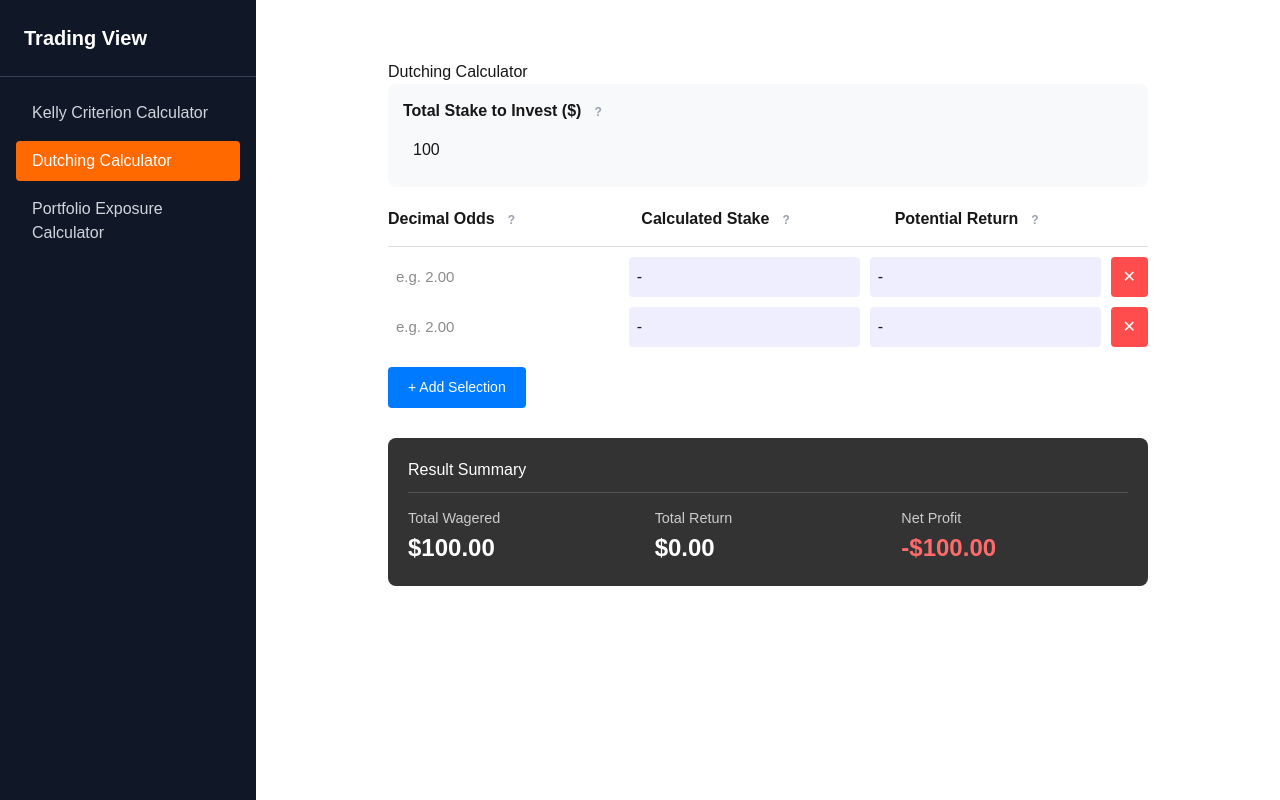
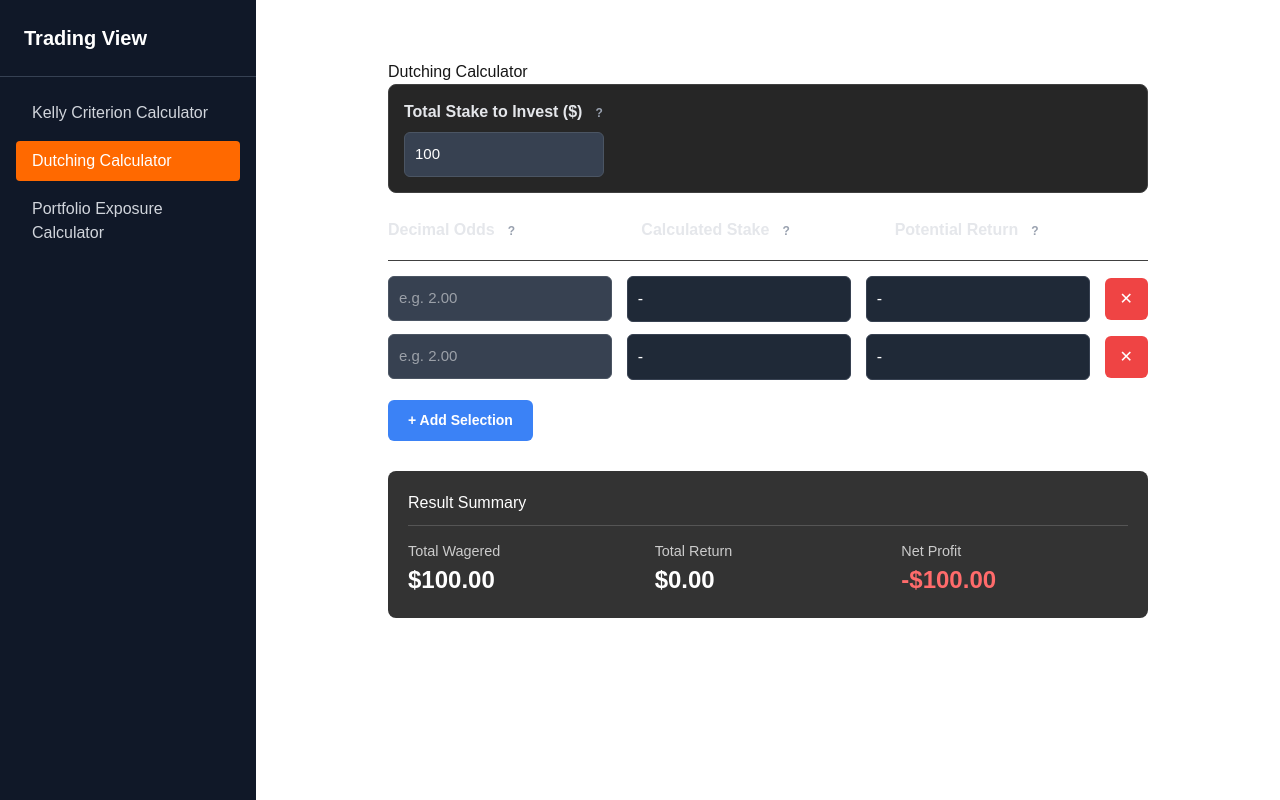
Before and after one commit to Mervan1337/trading-view, a Next.js app: page / in a window 1280 px wide. Both pictures are taken after a click on the button "Dutching Calculator". Built offline with nearby package versions, Linux system fonts and the light colour scheme.

Commit message:
fixed so it can handle darkmode

```diff
--- a/src/app/tools/dutching/DutchingInput.jsx
+++ b/src/app/tools/dutching/DutchingInput.jsx
@@ -1,5 +1,4 @@
 import React from 'react';
-// Make sure you import your Tooltip component here
 import Tooltip from "@/app/components/ui/Tooltip"
 
 const DutchingInput = ({
@@ -14,80 +13,116 @@ const DutchingInput = ({
   const formatCurrency = (num) =>
     new Intl.NumberFormat('en-US', { style: 'currency', currency: 'USD' }).format(num);
 
-  // Helper style for aligning text with the tooltip
+  // --- STYLES ---
+
+  // Style for the labels
   const labelStyle = {
     display: 'flex',
     alignItems: 'center',
-    gap: '5px', // Space between text and tooltip
+    gap: '5px',
     fontWeight: 'bold',
-    marginBottom: '5px'
+    marginBottom: '8px',
+    color: '#e5e7eb' // Light gray text for readability on dark
+  };
+
+  // Style for the Input Fields (Dark Mode)
+  const inputStyle = {
+    padding: '10px',
+    width: '100%',
+    fontSize: '15px',
+    borderRadius: '6px',
+    border: '1px solid #4b5563', // Dark border
+    background: '#374151',        // Dark Gray background
+    color: '#ffffff'              // White text
+  };
+
+  // Style for the Read-Only result boxes
+  const readOnlyStyle = {
+    padding: '10px',
+    borderRadius: '6px',
+    background: '#1f2937',        // Very dark gray (almost black)
+    color: '#ffffff',             // White text
+    border: '1px solid #374151',
+    minHeight: '40px',
+    display: 'flex',
+    alignItems: 'center'
   };
 
   return (
     <div className="dutching-input">
-      {/* Global Stake Input */}
-      <div style={{ marginBottom: '20px', padding: '15px', background: '#f8f9fa', borderRadius: '8px' }}>
+
+      {/* --- Global Stake Input --- */}
+      <div style={{ marginBottom: '25px', padding: '15px', background: '#262626', borderRadius: '8px', border: '1px solid #404040' }}>
         <div style={labelStyle}>
           Total Stake to Invest ($)
           <Tooltip text="The total budget you want to split across all your different bets." />
         </div>
-        <input
-          type="number"
-          value={totalStake}
-          onChange={(e) => setTotalStake(parseFloat(e.target.value) || 0)}
-          style={{ padding: '10px', width: '100%', maxWidth: '200px', fontSize: '16px' }}
-        />
+        <div style={{ maxWidth: '200px' }}>
+            <input
+            type="number"
+            value={totalStake}
+            onChange={(e) => setTotalStake(parseFloat(e.target.value) || 0)}
+            style={inputStyle}
+            />
+        </div>
       </div>
 
-      {/* The Betting Table */}
+      {/* --- The Betting Table --- */}
       <div style={{ marginBottom: '20px' }}>
-        {/* Table Headers with Tooltips */}
-        <div style={{ display: 'grid', gridTemplateColumns: '1fr 1fr 1fr auto', gap: '10px', paddingBottom: '10px', borderBottom: '1px solid #ddd' }}>
 
+        {/* Table Headers */}
+        <div style={{ display: 'grid', gridTemplateColumns: '1fr 1fr 1fr auto', gap: '15px', paddingBottom: '10px', borderBottom: '1px solid #404040', marginBottom: '15px' }}>
           <div style={labelStyle}>
             Decimal Odds
-            <Tooltip text="Enter the decimal odds for this selection (e.g., 2.50 or 3.00)." />
+            <Tooltip text="Enter the decimal odds (e.g., 2.50)." />
           </div>
-
           <div style={labelStyle}>
             Calculated Stake
-            <Tooltip text="The exact amount you need to bet on this selection to equal profit." />
+            <Tooltip text="Amount to bet on this selection." />
           </div>
-
           <div style={labelStyle}>
             Potential Return
-            <Tooltip text="The total payout if this specific selection wins. In Dutching, this should be the same for all rows." />
+            <Tooltip text="Payout if this selection wins." />
           </div>
-
-          <div></div> {/* Empty column for delete button */}
+          <div></div>
         </div>
 
         {/* Rows */}
         {rows.map((row) => (
-          <div key={row.id} style={{ display: 'grid', gridTemplateColumns: '1fr 1fr 1fr auto', gap: '10px', alignItems: 'center', marginTop: '10px' }}>
+          <div key={row.id} style={{ display: 'grid', gridTemplateColumns: '1fr 1fr 1fr auto', gap: '15px', alignItems: 'center', marginBottom: '12px' }}>
+
             {/* 1. Odds Input */}
             <input
               type="number"
               placeholder="e.g. 2.00"
               value={row.odds}
               onChange={(e) => onOddsChange(row.id, e.target.value)}
-              style={{ padding: '8px', fontSize: '15px' }}
+              style={inputStyle}
             />
 
             {/* 2. Calculated Stake (Read Only) */}
-            <div style={{ background: '#eef', padding: '8px', borderRadius: '4px' }}>
+            <div style={readOnlyStyle}>
               {row.stake ? formatCurrency(row.stake) : '-'}
             </div>
 
             {/* 3. Row Return (Read Only) */}
-            <div style={{ background: '#eef', padding: '8px', borderRadius: '4px' }}>
+            <div style={readOnlyStyle}>
               {row.return ? formatCurrency(row.return) : '-'}
             </div>
 
             {/* 4. Remove Button */}
             <button
               onClick={() => onRemove(row.id)}
-              style={{ background: '#ff4d4d', color: 'white', border: 'none', padding: '8px 12px', borderRadius: '4px', cursor: 'pointer' }}
+              style={{
+                background: '#ef4444',
+                color: 'white',
+                border: 'none',
+                padding: '0 15px',
+                height: '42px', // Match input height
+                borderRadius: '6px',
+                cursor: 'pointer',
+                fontSize: '16px'
+            }}
             >
               ✕
             </button>
@@ -97,7 +132,16 @@ const DutchingInput = ({
 
       <button
         onClick={onAdd}
-        style={{ background: '#007bff', color: 'white', border: 'none', padding: '10px 20px', borderRadius: '4px', cursor: 'pointer', fontSize: '14px' }}
+        style={{
+            background: '#3b82f6', // Bright Blue
+            color: 'white',
+            border: 'none',
+            padding: '10px 20px',
+            borderRadius: '6px',
+            cursor: 'pointer',
+            fontSize: '14px',
+            fontWeight: '600'
+        }}
       >
         + Add Selection
       </button>
```
